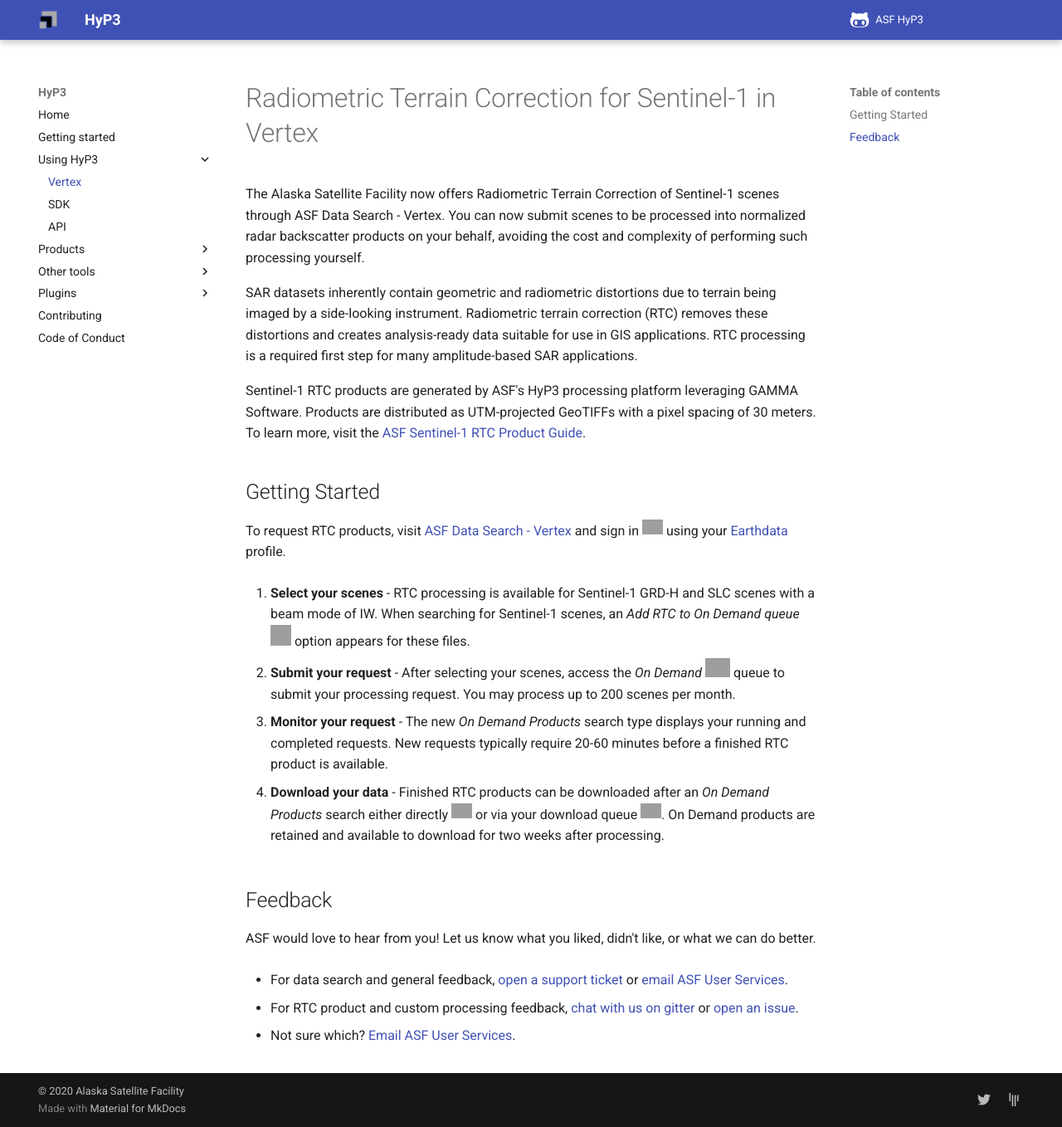
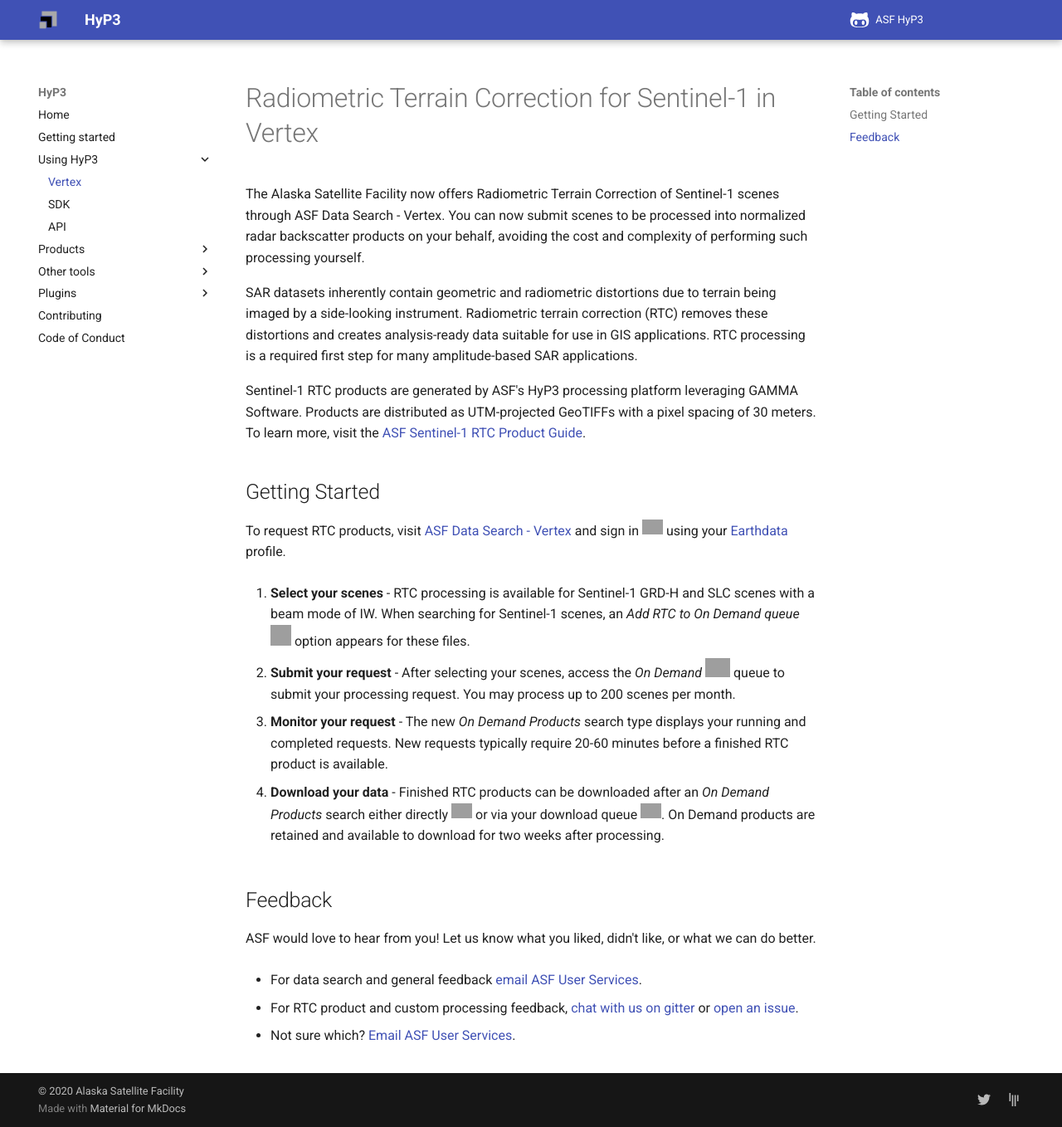
Before and after one commit to ASFHyP3/hyp3-docs, an MkDocs documentation site: the page built from docs/using/vertex.md, in a window 1280 px wide and 1358 px high. Shown: the whole window at 83% size. Built offline with MkDocs 1.6.1 and Material for MkDocs 9.7.7, drawn with Linux system fonts in a browser that asks for light colours; grey boxes are pictures that could not be loaded.

Commit message:
Drop feedback ticket link for now

```diff
--- a/docs/using/vertex.md
+++ b/docs/using/vertex.md
@@ -22,7 +22,7 @@
 
 ASF would love to hear from you! Let us know what you liked, didn't like, or what we can do better.
 
-* For data search and general feedback, [open a support ticket](https://fbm.earthdata.nasa.gov/tickets/new?app_name=ASF&token=%242a%2412%24t0ZIDodY843bRbaRWUZ2QuCHt3JYlCRsfEhh6RY9DMCSjEAl0S96e) or [email ASF User Services](mailto:uso@asf.alaska.edu).
+* For data search and general feedback [email ASF User Services](mailto:uso@asf.alaska.edu).
 
 * For RTC product and custom processing feedback, [chat with us on gitter](https://gitter.im/ASFHyP3/community) or [open an issue](https://github.com/ASFHyP3/ASFHyP3/issues/new).
 
```
